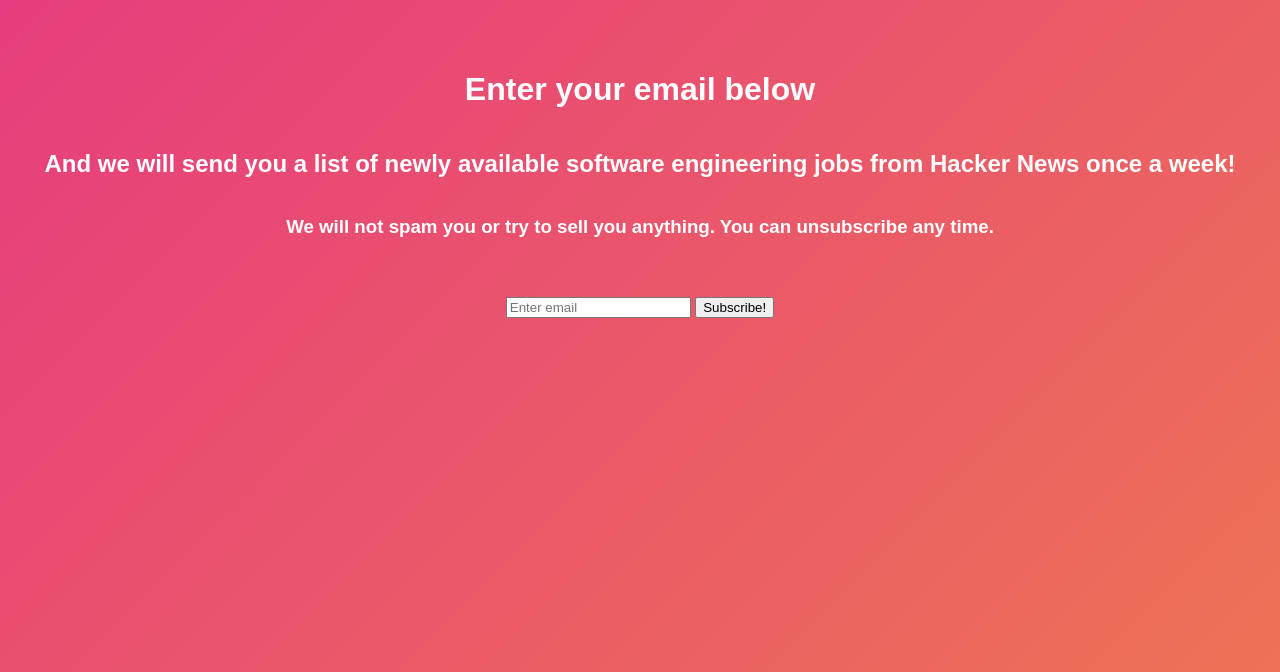
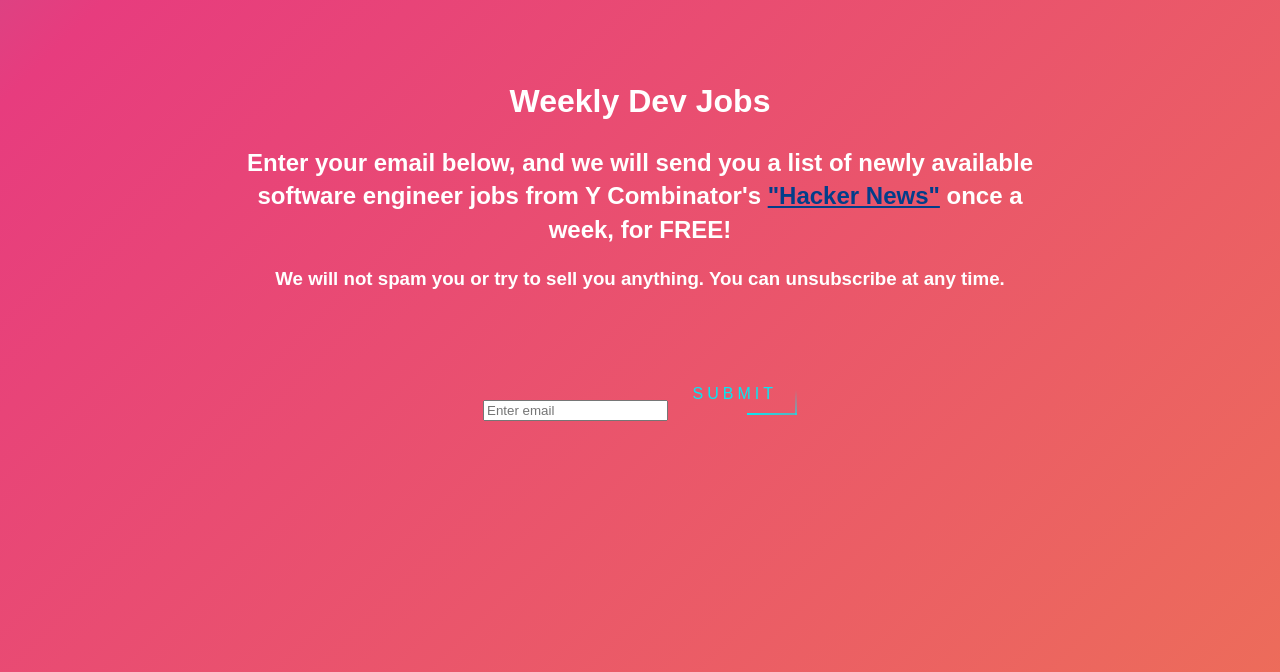
Before and after one commit to GeorgeWauchope/weeklydevjobs.com, a PHP site: page / in a window 1280 px wide. Shown: the top 672 px of the page. Run offline with PHP 8.4, Linux system fonts and the light colour scheme; some web fonts are replaced.

Commit message:
html and css updates

```diff
--- a/app.css
+++ b/app.css
@@ -23,16 +23,131 @@ body {
   }
 }
 
-.container {
+.main-container {
   display: flex;
   flex-direction: column;
   justify-content: center;
   align-items: center;
+}
+
+.container {
   text-align: center;
+  line-height: 1.4;
   margin-top: 50px;
   color: white;
+  max-width: 800px;
 }
 
 form {
   margin-top: 40px;
 }
+
+.hacker-news-link {
+  color: #023e8a;
+}
+
+form a {
+  position: relative;
+  display: inline-block;
+  padding: 10px 20px;
+  color: #03e9f4;
+  font-size: 16px;
+  text-decoration: none;
+  text-transform: uppercase;
+  overflow: hidden;
+  transition: 0.5s;
+  margin-top: 40px;
+  letter-spacing: 4px;
+}
+
+form a:hover {
+  background: #03e9f4;
+  color: #fff;
+  border-radius: 5px;
+  box-shadow: 0 0 5px #03e9f4, 0 0 25px #03e9f4, 0 0 50px #03e9f4,
+    0 0 100px #03e9f4;
+}
+
+form a span {
+  position: absolute;
+  display: block;
+}
+
+form a span:nth-child(1) {
+  top: 0;
+  left: -100%;
+  width: 100%;
+  height: 2px;
+  background: linear-gradient(90deg, transparent, #03e9f4);
+  animation: btn-anim1 1s linear infinite;
+}
+
+@keyframes btn-anim1 {
+  0% {
+    left: -100%;
+  }
+  50%,
+  100% {
+    left: 100%;
+  }
+}
+
+form a span:nth-child(2) {
+  top: -100%;
+  right: 0;
+  width: 2px;
+  height: 100%;
+  background: linear-gradient(180deg, transparent, #03e9f4);
+  animation: btn-anim2 1s linear infinite;
+  animation-delay: 0.25s;
+}
+
+@keyframes btn-anim2 {
+  0% {
+    top: -100%;
+  }
+  50%,
+  100% {
+    top: 100%;
+  }
+}
+
+form a span:nth-child(3) {
+  bottom: 0;
+  right: -100%;
+  width: 100%;
+  height: 2px;
+  background: linear-gradient(270deg, transparent, #03e9f4);
+  animation: btn-anim3 1s linear infinite;
+  animation-delay: 0.5s;
+}
+
+@keyframes btn-anim3 {
+  0% {
+    right: -100%;
+  }
+  50%,
+  100% {
+    right: 100%;
+  }
+}
+
+form a span:nth-child(4) {
+  bottom: -100%;
+  left: 0;
+  width: 2px;
+  height: 100%;
+  background: linear-gradient(360deg, transparent, #03e9f4);
+  animation: btn-anim4 1s linear infinite;
+  animation-delay: 0.75s;
+}
+
+@keyframes btn-anim4 {
+  0% {
+    bottom: -100%;
+  }
+  50%,
+  100% {
+    bottom: 100%;
+  }
+}
--- a/index.html
+++ b/index.html
@@ -7,18 +7,19 @@
     <link rel="stylesheet" href="app.css" />
   </head>
   <body>
+    <div class="main-container">
     <div class="container">
-      <h1>Enter your email below</h1>
+      <h1>Weekly Dev Jobs</h1>
 
       <h2>
-        And we will send you a list of newly available software engineering jobs
-        from Hacker News once a week!
+        Enter your email below, and we will send you a list of newly available software engineer jobs
+        from Y Combinator's <a class="hacker-news-link" href="https://news.ycombinator.com/jobs" target="_blank">"Hacker News"</a> once a week, for FREE!
       </h2>
 
 
       <h3>
         We will not spam you or try to sell you anything. You can unsubscribe
-        any time.
+        at any time.
       </h3>
 
       <form action="">
@@ -29,9 +30,17 @@
           placeholder="Enter email"
           required
         />
-        <input type="submit" value="Subscribe!" />
+        <!-- <input type="submit" value="Subscribe!" /> -->
+        <a href="#">
+          <span></span>
+          <span></span>
+          <span></span>
+          <span></span>
+          Submit
+        </a>
       </form>
     </div>
+  </div>
     <script src="app.js"></script>
   </body>
 </html>
```
